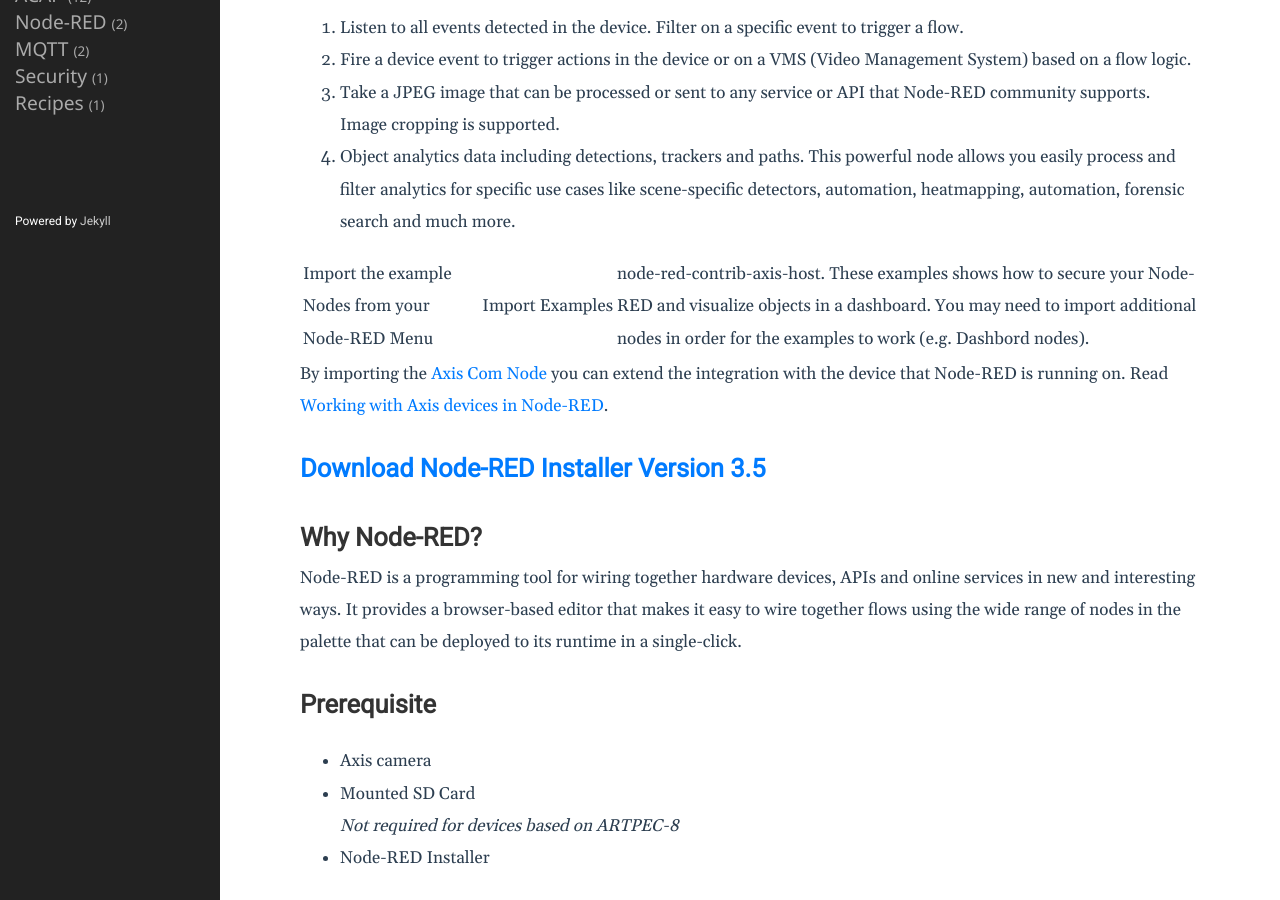
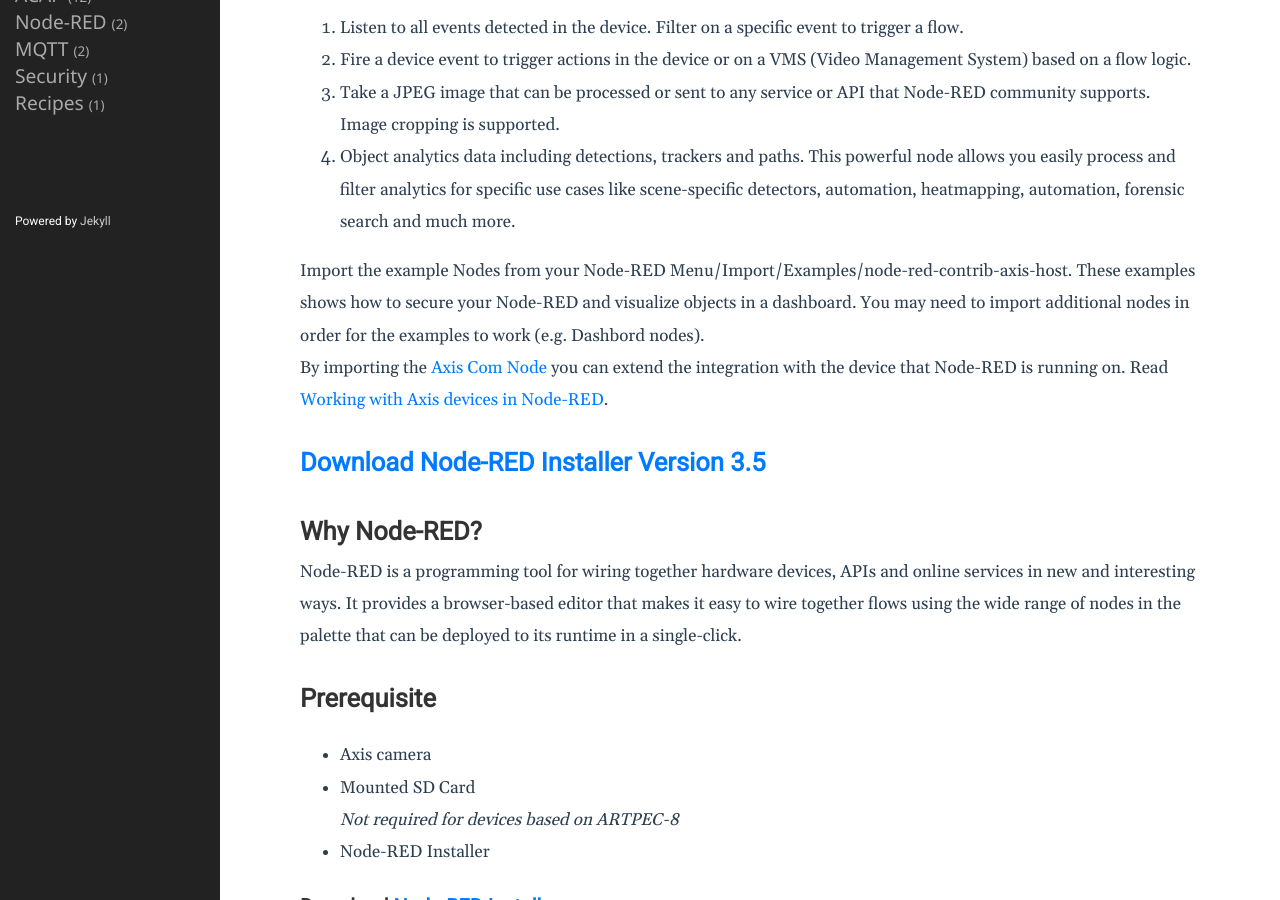
Before and after one commit to pandosme/pandosme.github.io, a Jekyll site: the page built from docs/_posts/2022-10-02-nodered-acap.md, in a window 1280 px wide and 900 px high, scrolled down 435 px. Built offline with Jekyll 4.4.1, drawn with Linux system fonts in a browser that asks for light colours.

```diff
--- a/docs/_posts/2022-10-02-nodered-acap.md
+++ b/docs/_posts/2022-10-02-nodered-acap.md
@@ -16,7 +16,7 @@ Device Resource Nodes:
 3. Take a JPEG image that can be processed or sent to any service or API that Node-RED community supports.  Image cropping is supported.
 4. Object analytics data including detections, trackers and paths.  This powerful node allows you easily process and filter  analytics for specific use cases like scene-specific detectors, automation, heatmapping, automation, forensic search and much more.
 
-Import the example Nodes from your Node-RED Menu|Import|Examples|node-red-contrib-axis-host.  These examples shows how to secure your Node-RED and visualize objects in a dashboard.  You may need to import additional nodes in order for the examples to work (e.g. Dashbord nodes).
+Import the example Nodes from your Node-RED Menu/Import/Examples/node-red-contrib-axis-host.  These examples shows how to secure your Node-RED and visualize objects in a dashboard.  You may need to import additional nodes in order for the examples to work (e.g. Dashbord nodes).
 
 By importing the [Axis Com Node](https://flows.nodered.org/node/node-red-contrib-axis-com) you can extend the integration with the device that Node-RED is running on.  Read [Working with Axis devices in Node-RED](https://pandosme.github.io/node-red/2020/01/02/AxisNode.html).
 
```
